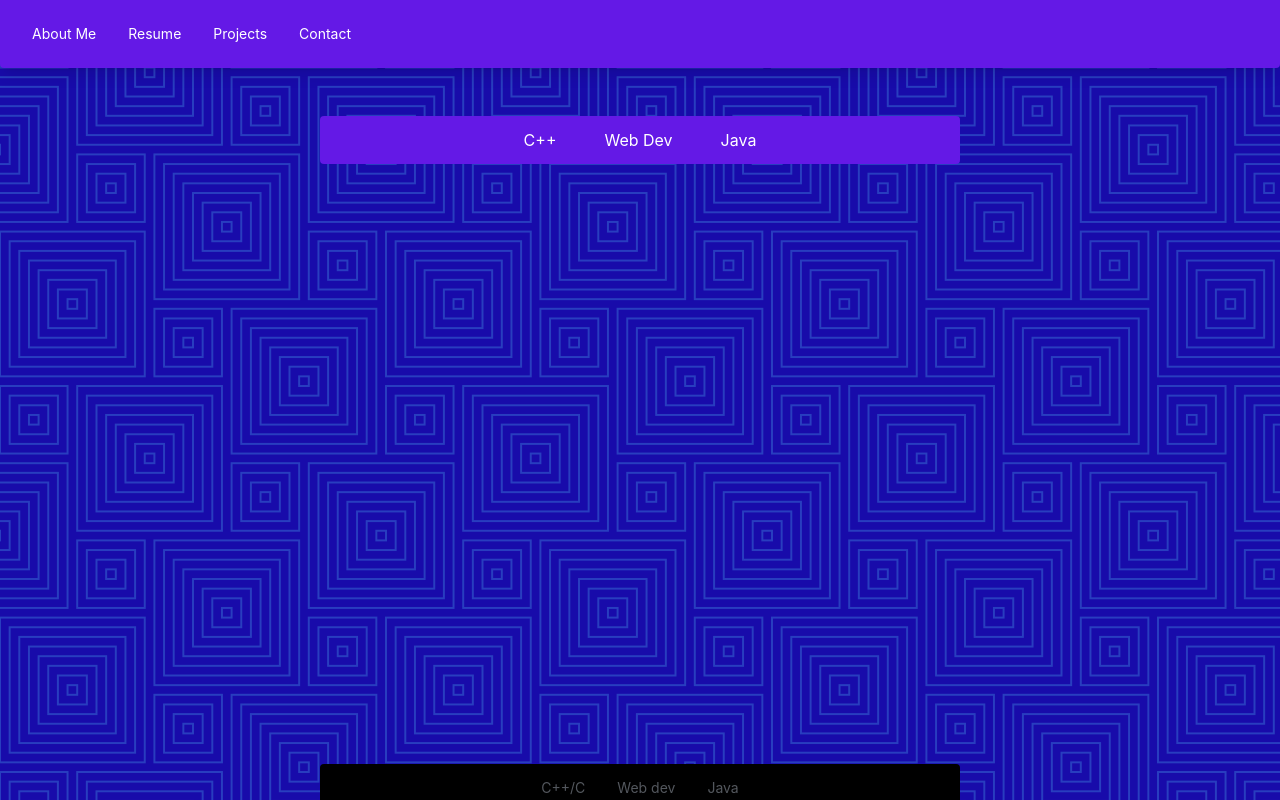
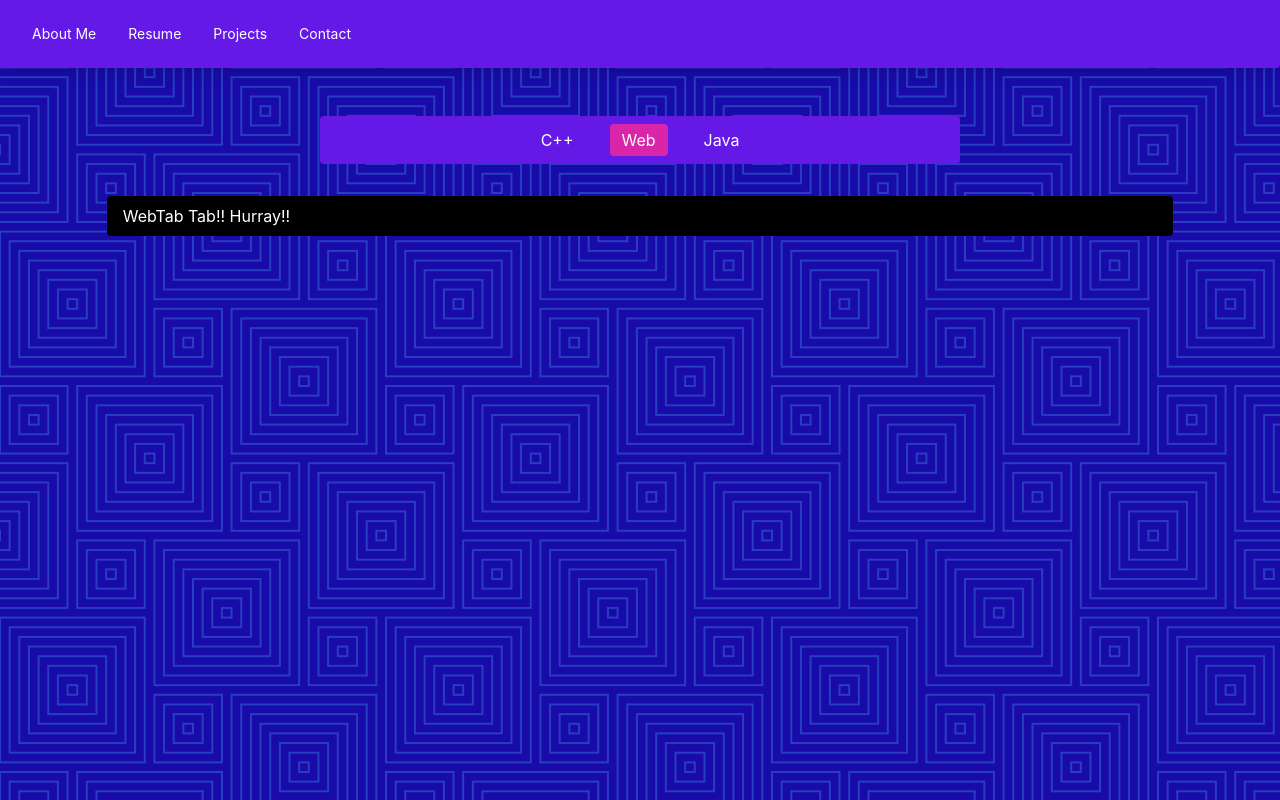
Before and after one commit to MrFiszbi1/Portfolio-Jaafar-Rodgers, a React (Vite) app in the folder vite-project/: page /Projects in a window 1280 px wide. Built offline with nearby package versions, Linux system fonts and the light colour scheme.

Commit message:
Working Tabs
Tabs working based off guide

```diff
--- a/vite-project/src/assets/css/PortfolioStyles.css
+++ b/vite-project/src/assets/css/PortfolioStyles.css
@@ -50,3 +50,7 @@
 .tabButton {
     @apply hover:bg-violet-600 active:bg-violet-700 py-1 px-3 rounded
 }
+
+.tabButton.active {
+    @apply bg-secondary;
+}
--- a/vite-project/src/components/tabComponent/Tabs.tsx
+++ b/vite-project/src/components/tabComponent/Tabs.tsx
@@ -1,14 +1,53 @@
+import { useState } from "react";
+import CTab from "../allTabs/CTab.tsx";
+import JavaTab from "../allTabs/JavaTab.tsx";
+import WebTab from "../allTabs/WebTab.tsx";
 const Tabs = () => {
+    const [activeTab, setActiveTab] = useState("WebTab");
+
+    const handleCTab = () => {
+        // update the state to JavaTab
+        setActiveTab("CTab");
+    };
+    const handleJavaTab = () => {
+        // update the state to JavaTab
+        setActiveTab("JavaTab");
+    };
+
+    const handleWebTab = () => {
+        // update the state to WebTab
+        setActiveTab("WebTab");
+    };
+
     return (
-        <div className="Tabs mt-8 bg-primary rounded py-2 px-4 sm:w-1/2 m-auto">
-            {/* Tab nav */}
-            <ul className="nav flex justify-center space-x-6 px-5">
-                <li className="tabButton">C++</li>
-                <li className="tabButton">Web Dev</li>
-                <li className="tabButton">Java</li>
-            </ul>
-            <div className="outlet">
-                {/* content will be shown here */}
+        <div>
+            <div className="Tabs mt-8 bg-primary rounded py-2 px-4 sm:w-1/2 m-auto">
+                {/* Tab nav */}
+                <ul className="nav flex justify-center space-x-6 px-5">
+                    <li
+                        className={`tabButton ${activeTab === "CTab" ? "active" : "tabButton"}`}
+                        onClick={handleCTab}
+                    >
+                        C++
+                    </li>
+                    <li
+                        className={`tabButton ${activeTab === "WebTab" ? "active" : "tabButton"}`}
+                        onClick={handleWebTab}
+                    >
+                        Web
+                    </li>
+                    <li
+                        className={`tabButton ${activeTab === "JavaTab" ? "active" : "tabButton"}`}
+                        onClick={handleJavaTab}
+                    >
+                        Java
+                    </li>
+                </ul>
+            </div>
+            <div>
+                {activeTab === "CTab" ? <CTab/> : null}
+                {activeTab === "JavaTab" ? <JavaTab/> : null}
+                {activeTab === "WebTab" ? <WebTab/> : null}
             </div>
         </div>
     );
--- a/vite-project/src/pages/ProjectsPage.tsx
+++ b/vite-project/src/pages/ProjectsPage.tsx
@@ -6,7 +6,6 @@ const ProjectsPage = () => {
     return (
         <div className="flex flex-col h-full">
             <Tabs/>
-            <ProjectMenu/>
         </div>
     );
 };
```
